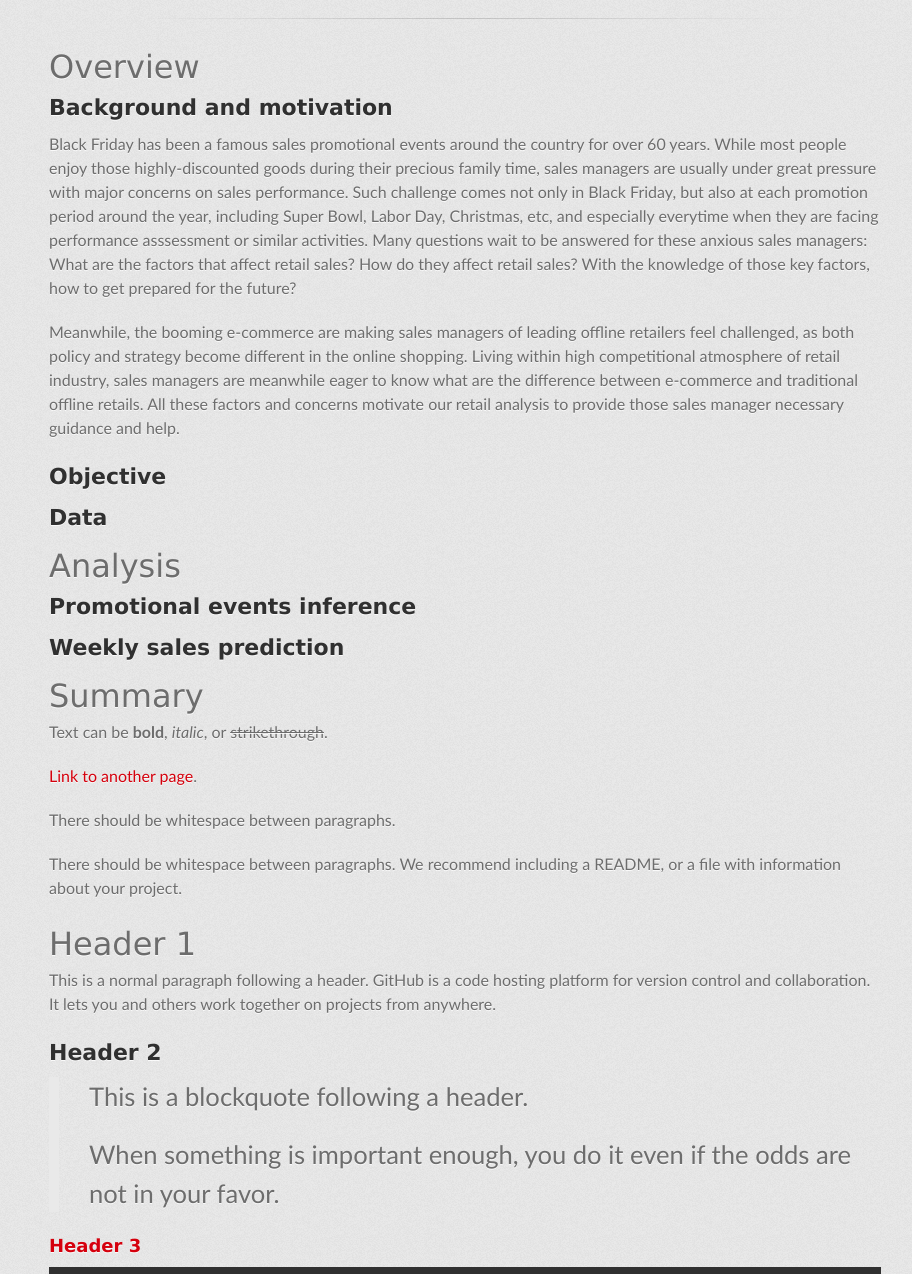
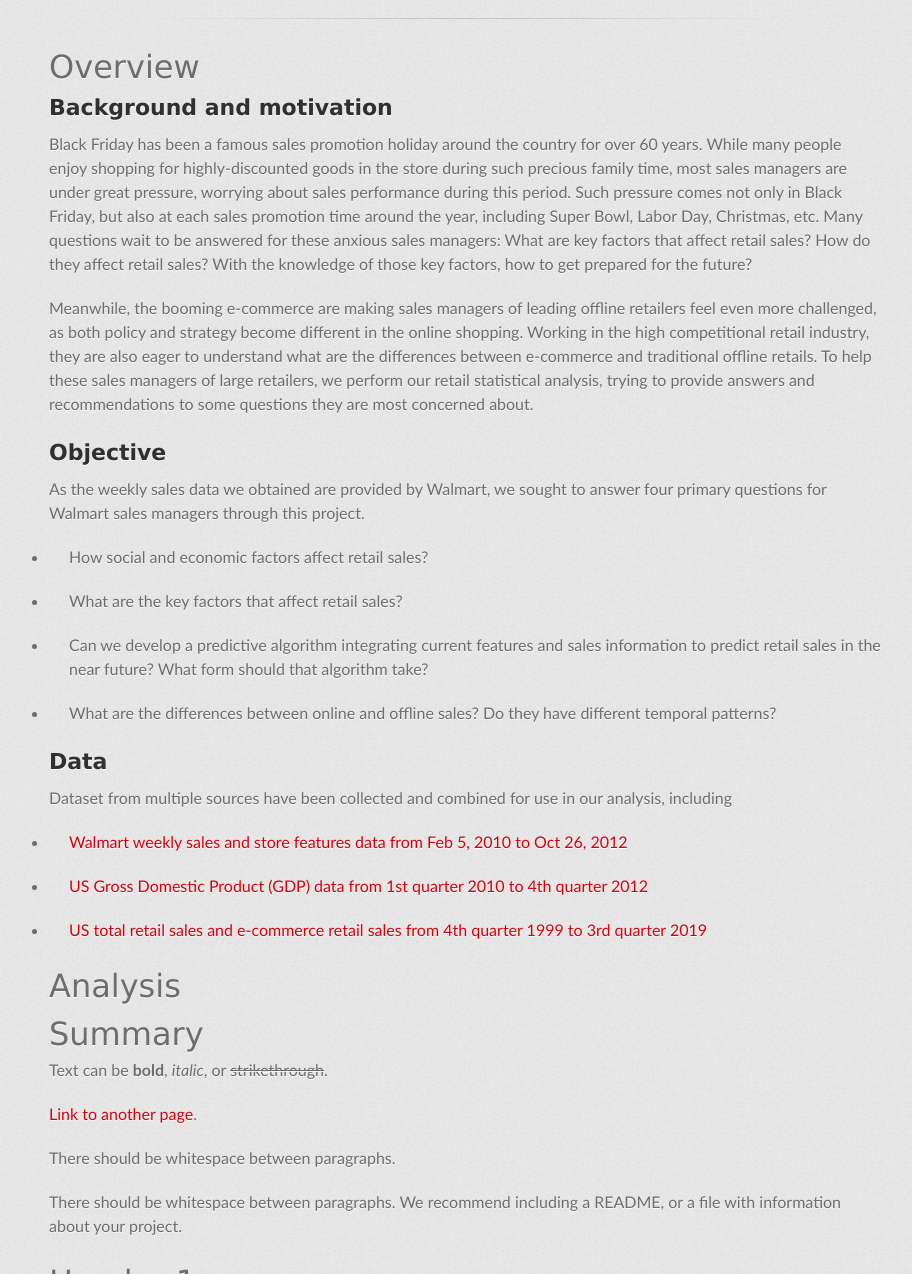
Before and after one commit to churchillcui/ads_retail, a Jekyll site: the page built from index.md, in a window 1280 px wide and 1400 px high, scrolled down 617 px, cut to the strip 126-1400 px from the top of the window. Shown: the whole strip, without its empty margins (175-1087 px from the left). Built offline with Jekyll 4.4.1, drawn with Linux system fonts in a browser that asks for light colours; some web fonts are replaced.

Commit message:
finish overview

```diff
--- a/index.md
+++ b/index.md
@@ -10,19 +10,35 @@ layout: default
 
 ## Background and motivation
 
-Black Friday has been a famous sales promotional events around the country for over 60 years. While most people enjoy those highly-discounted goods during their precious family time, sales managers are usually under great pressure with major concerns on sales performance. Such challenge comes not only in Black Friday, but also at each promotion period around the year, including Super Bowl, Labor Day, Christmas, etc, and especially everytime when they are facing performance asssessment or similar activities. Many questions wait to be answered for these anxious sales managers: What are the factors that affect retail sales? How do they affect retail sales? With the knowledge of those key factors, how to get prepared for the future?
+Black Friday has been a famous sales promotion holiday around the country for over 60 years. While many people enjoy shopping for highly-discounted goods in the store during such precious family time, most sales managers are under great pressure, worrying about sales performance during this period. Such pressure comes not only in Black Friday, but also at each sales promotion time around the year, including Super Bowl, Labor Day, Christmas, etc. Many questions wait to be answered for these anxious sales managers: What are key factors that affect retail sales? How do they affect retail sales? With the knowledge of those key factors, how to get prepared for the future?
 
-Meanwhile, the booming e-commerce are making sales managers of leading offline retailers feel challenged, as both policy and strategy become different in the online shopping. Living within high competitional atmosphere of retail industry, sales managers are meanwhile eager to know what are the difference between e-commerce and traditional offline retails. All these factors and concerns motivate our retail analysis to provide those sales manager necessary guidance and help.
+Meanwhile, the booming e-commerce are making sales managers of leading offline retailers feel even more challenged, as both policy and strategy become different in the online shopping. Working in the high competitional retail industry, they are also eager to understand what are the differences between e-commerce and traditional offline retails. To help these sales managers of large retailers, we perform our retail statistical analysis, trying to provide answers and recommendations to some questions they are most concerned about.
 
 ## Objective
 
+As the weekly sales data we obtained are provided by Walmart, we sought to answer four primary questions for Walmart sales managers through this project.
+
+* How social and economic factors affect retail sales?
+
+* What are the key factors that affect retail sales?
+
+* Can we develop a predictive algorithm integrating current features and sales information to predict retail sales in the near future? What form should that algorithm take?
+
+* What are the differences between online and offline sales? Do they have different temporal patterns?
+
 ## Data
+
+Dataset from multiple sources have been collected and combined for use in our analysis, including
+
+* [Walmart weekly sales and store features data from Feb 5, 2010 to Oct 26, 2012](https://www.kaggle.com/c/walmart-recruiting-store-sales-forecasting/data)
+
+* [US Gross Domestic Product (GDP) data from 1st quarter 2010 to 4th quarter 2012](https://fred.stlouisfed.org/series/GDP)
+
+* [US total retail sales and e-commerce retail sales from 4th quarter 1999 to 3rd quarter 2019](https://www.census.gov/retail/index.html)
 
 # Analysis
 
-## Promotional events inference
 
-## Weekly sales prediction
 
 # Summary
 
```
